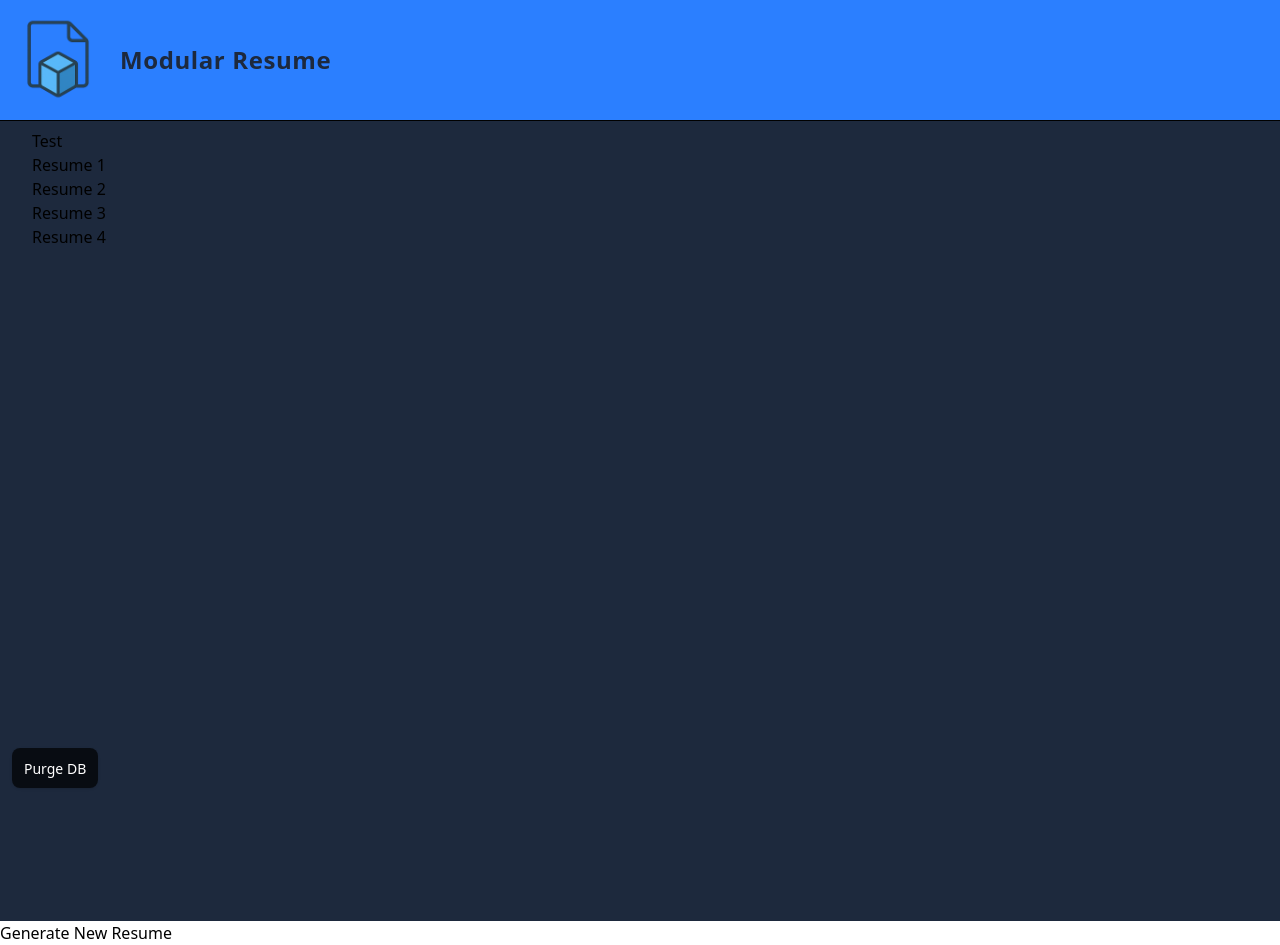
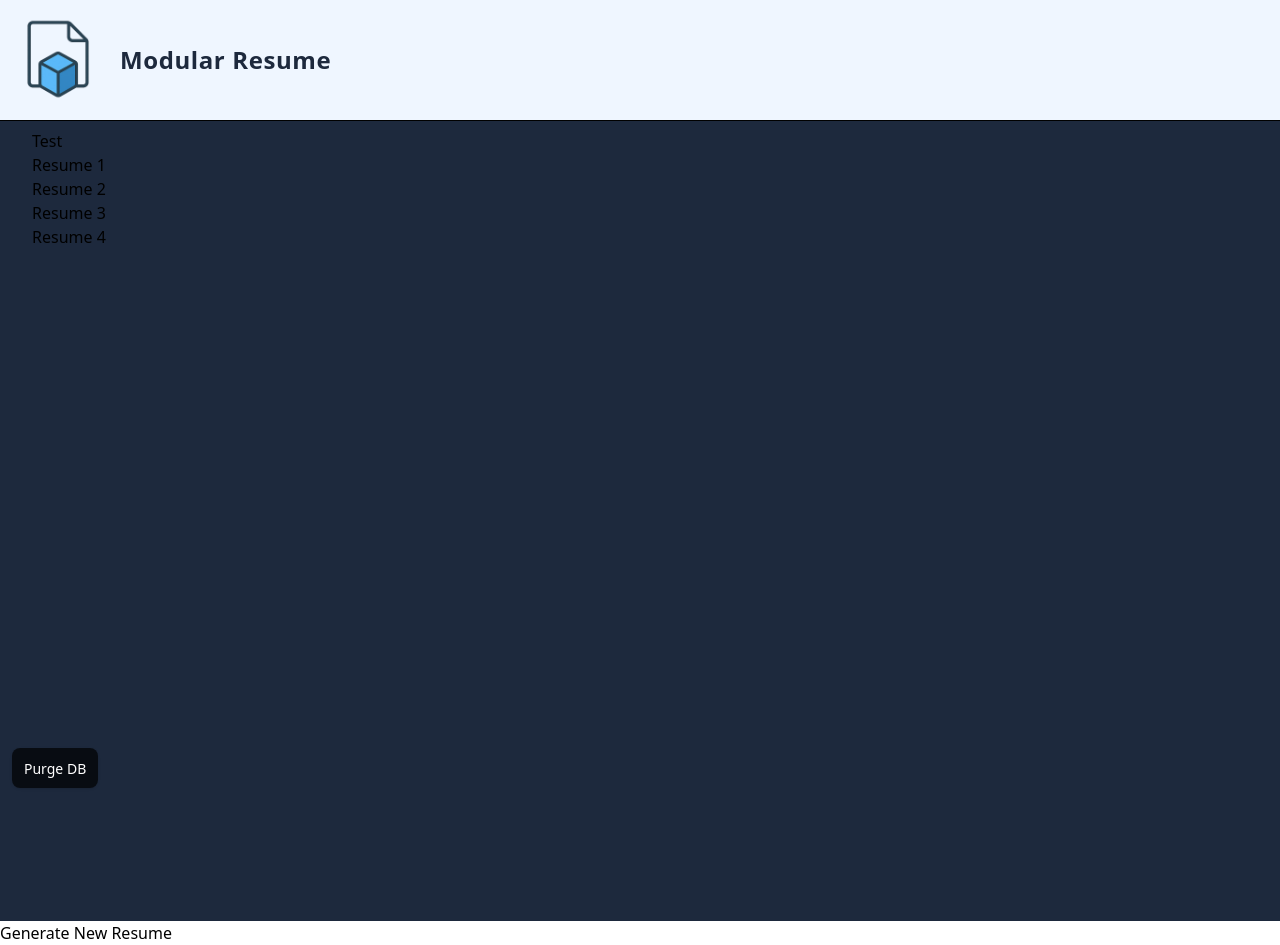
Before and after one commit to Tarrega88/modular-resume-2, a React (Vite) app: page / in a window 1280 px wide. Built offline with nearby package versions, Linux system fonts and the light colour scheme.

Commit message:
homepage tweak before break

```diff
--- a/src/components/home/HomeHeader.tsx
+++ b/src/components/home/HomeHeader.tsx
@@ -6,7 +6,7 @@ type Props = {
 
 function HomeHeader({ title }: Props) {
   return (
-    <div className="flex justify-start items-center bg-blue-500 border-b">
+    <div className="flex justify-start items-center bg-blue-50 border-b">
       <Logo />
       <h1 className="text-2xl tracking-wide font-semibold text-slate-800">
         {title}
```
